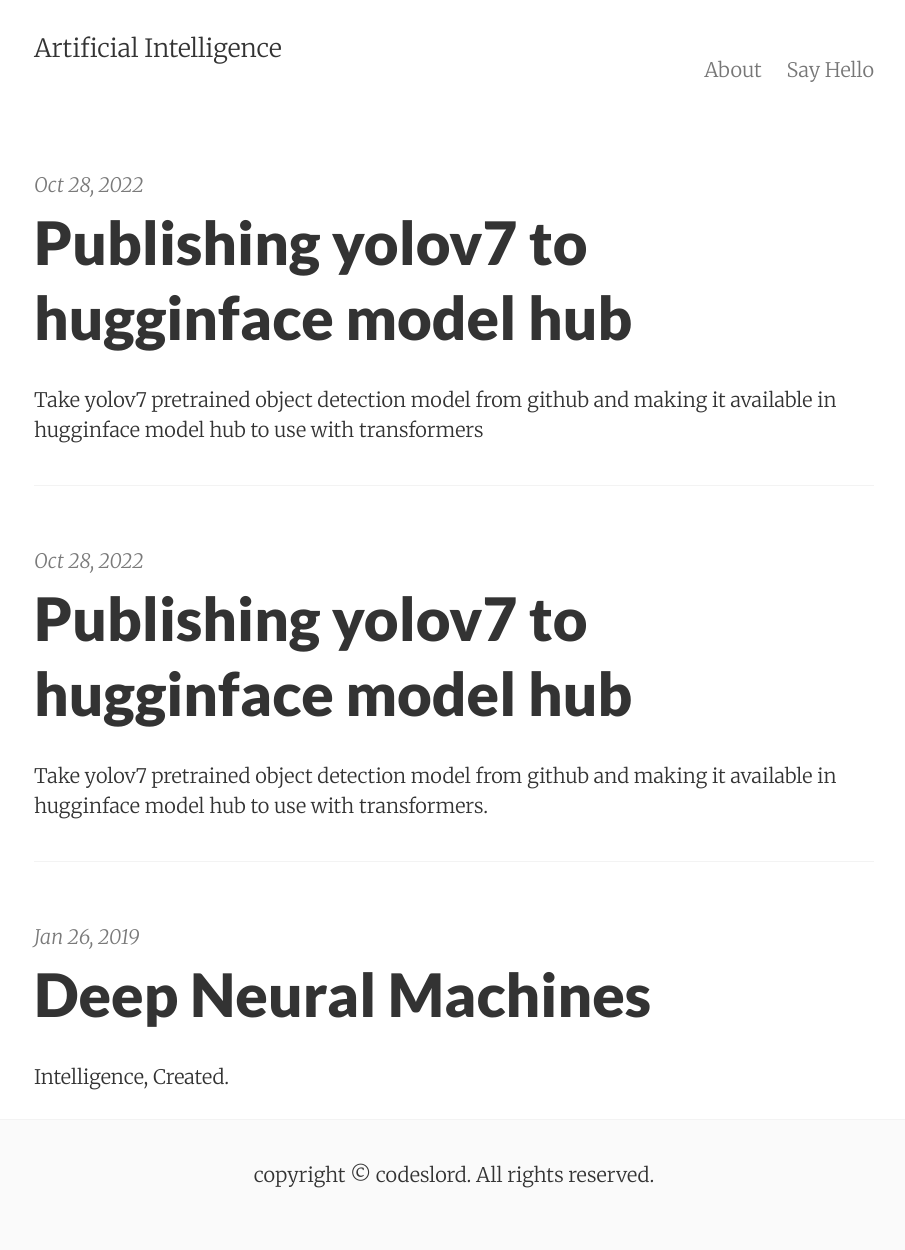
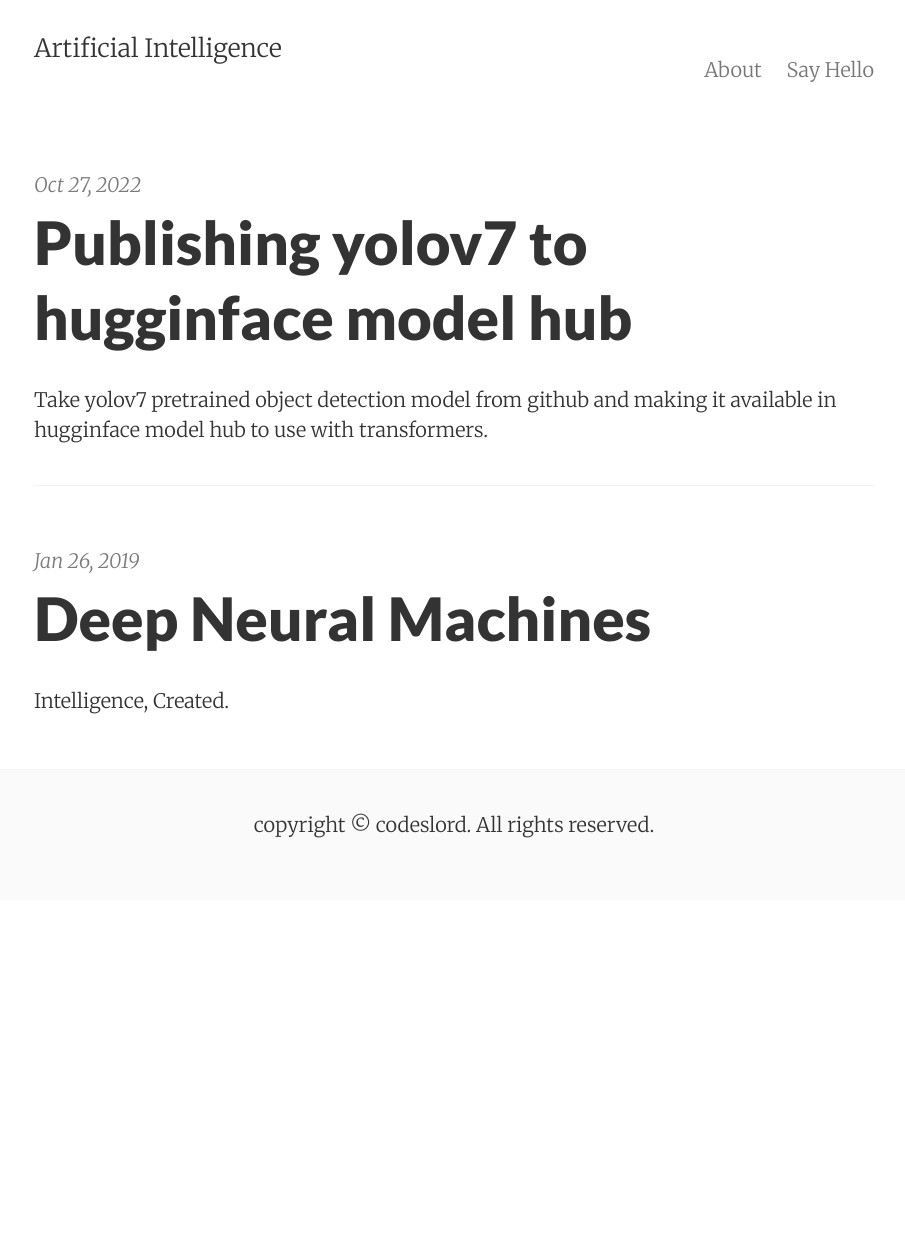
Before and after one commit to codeslord/codeslord.github.io, a Jekyll site: the page built from index.html, in a window 1280 px wide. Shown: the whole page, without its empty margins (186-1091 px from the left). Built offline with Jekyll 4.4.1, drawn with Linux system fonts in a browser that asks for light colours; the list of posts is cut into pages by our own code; after the commit the page ends 900 px from its top, so only the background shows below that.

Commit message:
date update

```diff
--- a/_posts/2022-10-28-hugghub.md
+++ b/_posts/2022-10-27-hugghub.md
@@ -1,7 +1,7 @@
 ---
 layout: post
 title: Publishing yolov7 to hugginface model hub
-date: 2022-10-28 15:12
+date: 2022-10-27 15:12
 summary: Take yolov7 pretrained object detection model from github and making it available in hugginface model hub to use with transformers.
 categories: Computer Vision, Deep Learning, Transformers
 ---
--- a/_posts/2022-10-28-huggingfacehub.md
+++ /dev/null
@@ -1,9 +0,0 @@
----
-layout: post
-title: Publishing yolov7 to hugginface model hub
-date: 2022-10-28 15:12
-summary: Take yolov7 pretrained object detection model from github and making it available in hugginface model hub to use with transformers
-categories: Computer Vision, Deep Learning, Transformers
----
-
-## How did I take yolov7 model and published it to huggingface.
```
